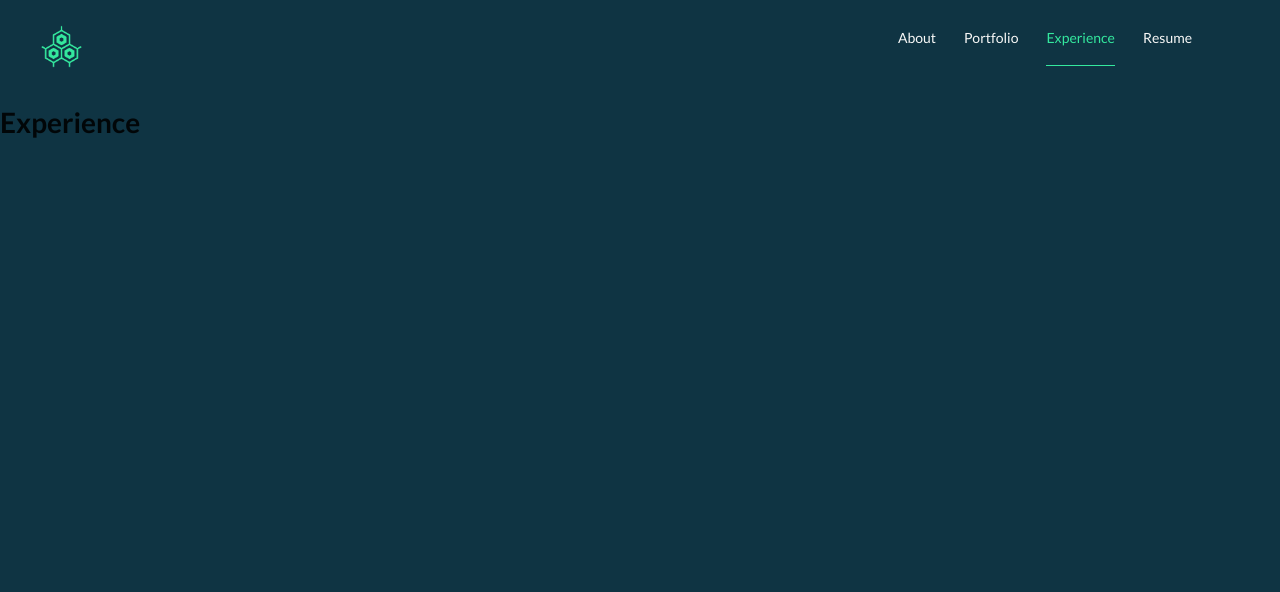
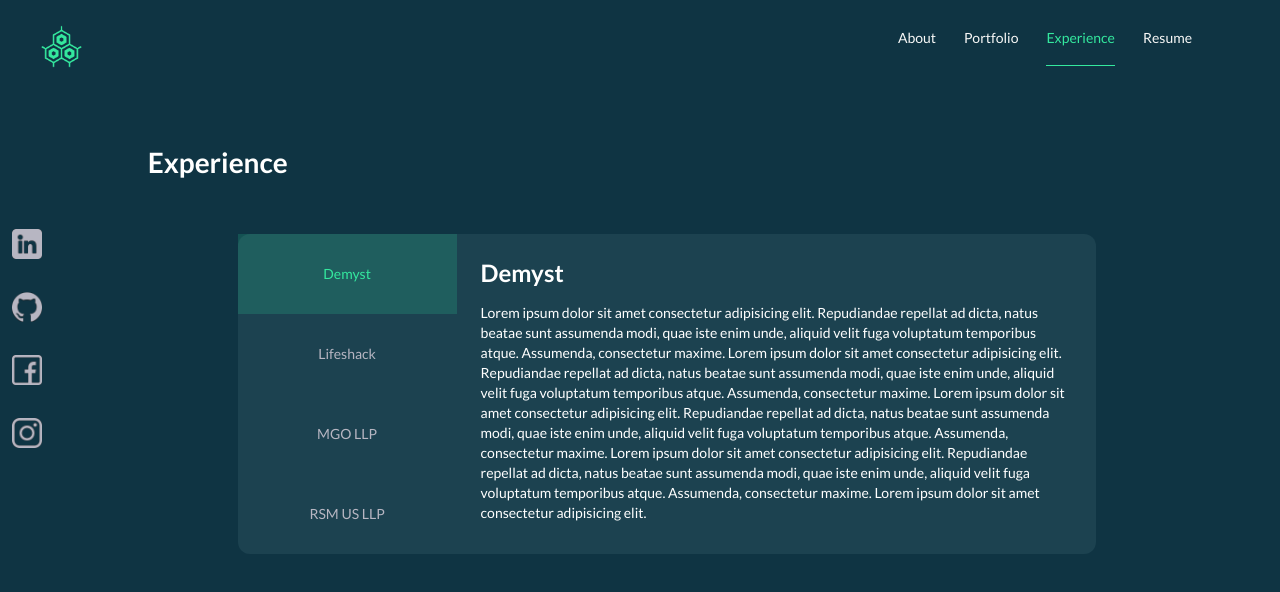
Before and after one commit to nickgusd/my-portfolio, a Next.js app: page /experience in a window 1280 px wide. Shown: the top 592 px of the page. Built offline with nearby package versions, Linux system fonts and the light colour scheme.

Commit message:
added jobs to experience page

```diff
--- /dev/null
+++ b/components/jobs_list.module.css
@@ -0,0 +1,76 @@
+.container {
+display: flex;
+flex-direction: row;
+/* border: 1px solid white; */
+/* height: 50%; */
+width: 70%;
+margin: 0 auto;
+background: #1c4250;
+border-radius: 12px;
+}
+
+.wrapper {
+display: flex;
+flex-direction: row;
+}
+
+.innerWrapper {
+    display: flex;
+    flex-direction: column;
+    width: 100%;
+    margin-top: 50px;
+    gap: 40px;
+}
+
+.innerWrapper > h1 {
+    color: white;
+}
+
+.header {
+    padding: 14px;
+    color: white;
+    margin-left: 80px;
+    text-align: left;
+}
+
+.firstItem {
+display: flex;
+flex-direction: column;
+width: 300px;
+height: 100%;
+/* border: 1px solid white; */
+}
+
+.secondItem {
+height: 100%;
+width: 100%;
+/* border: 1px solid white; */
+color: white;
+padding: 24px;
+}
+
+.tab {
+    height: 80px;
+    display: flex;
+    flex-direction: row;
+    justify-content: center;
+    align-items: center;
+    color: #b7b6c2;
+    /* border-radius: 9px; */
+}
+
+.currentTab {
+    background-color: #34e89e2b;
+    height: 80px;
+    display: flex;
+    flex-direction: row;
+    justify-content: center;
+    align-items: center;
+    /* color: white; */
+    color: #34E89E;
+    /* border-radius: 9px; */
+}
+
+.tab:hover {
+    background-color: #34e89e2b;
+}
--- /dev/null
+++ b/components/jobs_list.tsx
@@ -0,0 +1,39 @@
+import { useState } from 'react';
+
+import styles from './jobs_list.module.css';
+
+export const JobsList = () => {
+  const positions = ['Demyst', 'Lifeshack', 'MGO LLP', 'RSM US LLP'];
+  const [current, setCurrent] = useState(positions[0]);
+  const handleClick = (job) => setCurrent(job);
+
+  return (
+    <div className={styles.container}>
+      <div className={styles.firstItem}>
+        {positions.map((position) => (
+          <div
+            className={current === position ? styles.currentTab : styles.tab}
+            onClick={() => handleClick(position)}>
+            {position}
+          </div>
+        ))}
+      </div>
+      <div className={styles.secondItem}>
+        <h2>{current}</h2>
+        <div>
+          Lorem ipsum dolor sit amet consectetur adipisicing elit. Repudiandae repellat ad dicta,
+          natus beatae sunt assumenda modi, quae iste enim unde, aliquid velit fuga voluptatum
+          temporibus atque. Assumenda, consectetur maxime. Lorem ipsum dolor sit amet consectetur
+          adipisicing elit. Repudiandae repellat ad dicta, natus beatae sunt assumenda modi, quae
+          iste enim unde, aliquid velit fuga voluptatum temporibus atque. Assumenda, consectetur
+          maxime. Lorem ipsum dolor sit amet consectetur adipisicing elit. Repudiandae repellat ad
+          dicta, natus beatae sunt assumenda modi, quae iste enim unde, aliquid velit fuga
+          voluptatum temporibus atque. Assumenda, consectetur maxime. Lorem ipsum dolor sit amet
+          consectetur adipisicing elit. Repudiandae repellat ad dicta, natus beatae sunt assumenda
+          modi, quae iste enim unde, aliquid velit fuga voluptatum temporibus atque. Assumenda,
+          consectetur maxime. Lorem ipsum dolor sit amet consectetur adipisicing elit.
+        </div>
+      </div>
+    </div>
+  );
+};
--- a/pages/experience.tsx
+++ b/pages/experience.tsx
@@ -1,9 +1,21 @@
-import Layout from "../components/layout"
+import Layout from '../components/layout';
+import { JobsList } from '../components/jobs_list';
+import { Sidebar } from '../components/sidebar';
+
+import styles from '../components/jobs_list.module.css';
 
 export default function Experience() {
-    return (
-        <Layout>
+  return (
+    <Layout>
+      <div className={styles.wrapper}>
+        <Sidebar />
+        <div className={styles.innerWrapper}>
+          <div className={styles.header}>
             <h1>Experience</h1>
-        </Layout>
-    )
+          </div>
+          <JobsList />
+        </div>
+      </div>
+    </Layout>
+  );
 }
```
